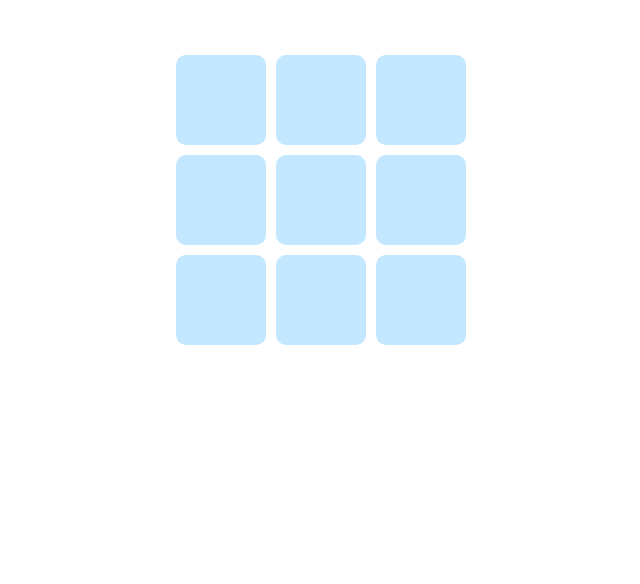
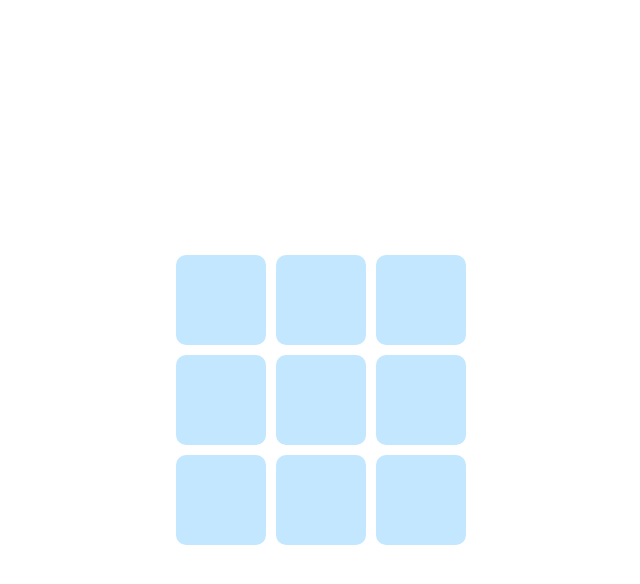
Before and after one commit to enesc54/TicTacToe, a plain HTML site: page index.html in a window 1280 px wide. Shown: the whole page, without its empty margins (319-959 px from the left). Drawn offline with Linux system fonts and the light colour scheme.

Commit message:
update styles.css

```diff
--- a/styles.css
+++ b/styles.css
@@ -1,5 +1,8 @@
 .playground{
-    margin:50px auto;
+    position: absolute;
+    left: 50%;
+    top: 50%;
+    transform: translate(-50%, -50%);
     border-radius: 10px;
     width: 300px;
     height: 300px;
```
